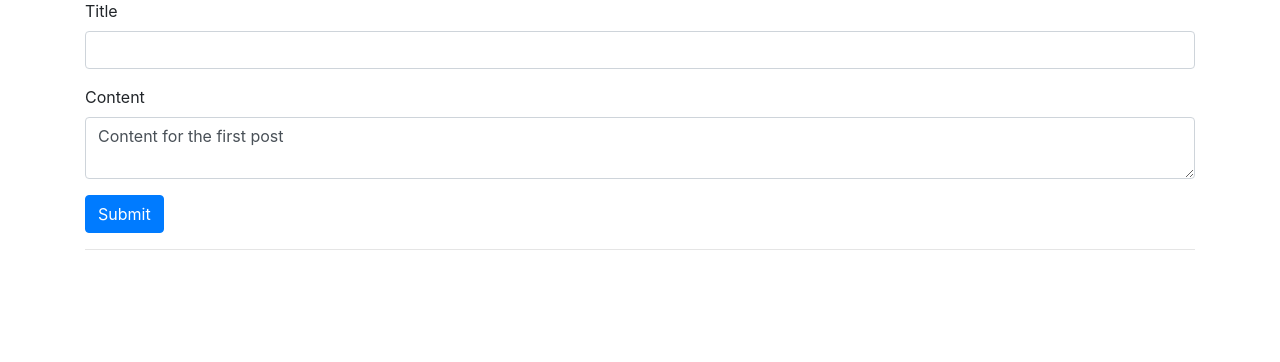
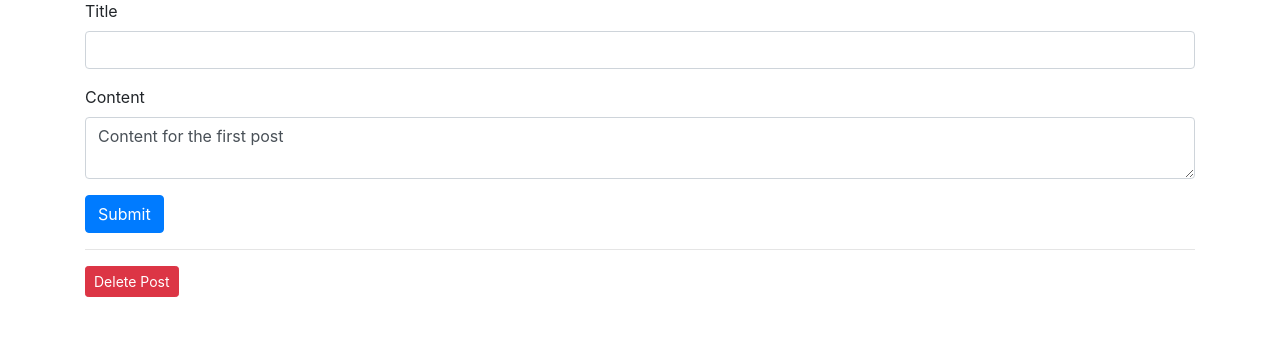
Before and after one commit to malypko/flask, a Flask app: page /1/edit in a window 1280 px wide. Shown: the part 113-475 px from the top of the page. Run offline with Flask 2, Linux system fonts and the light colour scheme; data comes from the database, SQL or seed files in the repository; some libraries are stand-ins or nearby versions.

Commit message:
VOC-35 Delete post

```diff
--- a/app.py
+++ b/app.py
@@ -65,3 +65,13 @@ def edit(id):
             conn.close()
             return redirect(url_for('index'))
     return render_template('edit.html', post=post)
+
+@app.route('/<int:id>/delete', methods=('POST',))
+def delete(id):
+    post = get_post(id)
+    conn = get_db_connection()
+    conn.execute('DELETE FROM posts WHERE id = ?', (id,))
+    conn.commit()
+    conn.close()
+    flash('"{}" was successfully deleted!'.format(post['title']))
+    return redirect(url_for('index'))
--- a/templates/edit.html
+++ b/templates/edit.html
@@ -21,4 +21,9 @@
   </div>
 </form>
 <hr>
+<form action="{{ url_for('delete', id=post['id']) }}" method="POST">
+    <input type="submit" value="Delete Post"
+            class="btn btn-danger btn-sm"
+            onclick="return confirm('Are you sure you want to delete this post?')">
+</form>
 {% endblock %}
```
